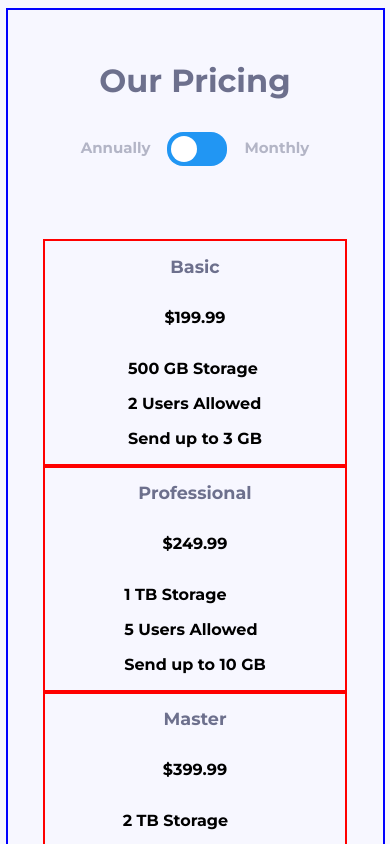
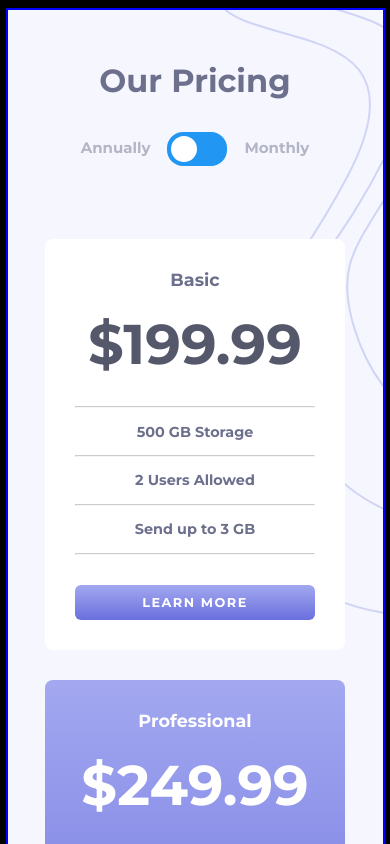
Before and after one commit to Meobot/pricing-component, a React (Vite) app: page / in a window 390 px wide. Shown: the top 844 px of the page. Built offline with nearby package versions, Linux system fonts and the light colour scheme.

Commit message:
mobile version done

```diff
--- a/src/components/Card.jsx
+++ b/src/components/Card.jsx
@@ -9,13 +9,18 @@ const Card = (props) => {
 	}
 
 	return (
-		<div className="Card">
+		<div className={"Card " + `Card-${props.id}`}>
 			<h2 className="Card-title">{props.title}</h2>
 			<p className="Card-price">{price}</p>
 			<div className="Card-details-container">
+				<hr/>
 				<p>{props.storage} Storage</p>
+				<hr/>
 				<p>{props.usersAllowed} Users Allowed</p>
+				<hr/>
 				<p>Send up to {props.dataLimit}</p>
+				<hr/>
+				<h3 className={"learn-more-h3 " + `Card-${props.id}-learn-more-h3`}>LEARN MORE</h3>
 			</div>
 		</div>
 	)
--- a/src/index.css
+++ b/src/index.css
@@ -1,8 +1,5 @@
 @import url('https://fonts.googleapis.com/css2?family=Montserrat:wght@700&display=swap');
-/* background-image: linear-gradient(
-	hsl(236, 72%, 79%),
-	hsl(237, 63%, 64%)
-	); */
+
 
 :root {
 	margin: 0;
@@ -13,7 +10,7 @@
 body {
 	display: flex;
 	justify-content: center;
-	background-color: #F7F7FF;
+	background-color: #000000;
 }
 
 .App {
@@ -22,6 +19,10 @@ body {
 	display: flex;
 	align-items: center;
 	flex-direction: column;
+	background-color: hsl(240, 78%, 98%);
+	background-image: url(/images/bg-top.svg);
+	background-position: 190px -50px;
+	background-repeat: no-repeat;
 }
 
 .Header-container {
@@ -104,18 +105,82 @@ body {
   }
 
 .Card {
-	border: 2px solid red;
 	width: 80%;
 	display: flex;
 	flex-direction: column;
 	align-items: center;
+	margin-bottom: 30px;
+	background-color: white;
+	border-radius: 8px;
 }
 
 .Card-title {
 	font-size: 1.1em;
 	color: hsl(233, 13%, 49%);
+	margin: 30px 0px 20px;
 }
 
 .Card-price {
+	color: #55586B;
+	font-size: 3.5em;
+	margin: 0px 0px 20px;
+}
 
+.Card-details-container {
+	width: 80%;
+	text-align: center;
 }
+
+.Card-details-container p {
+	color: hsl(233, 13%, 49%);
+	font-size: 0.9em;
+}
+
+.Card-details-container hr {
+	color: hsl(240, 78%, 98%);
+	opacity: 50%;
+}
+
+.learn-more-h3 {
+	background-image: linear-gradient(
+	hsl(236, 72%, 79%),
+	hsl(237, 63%, 64%)
+	);
+	font-size: 0.8em;
+	color: white;
+	letter-spacing: 1.5px;
+	padding: 10px;
+	margin: 30px 0px;
+	border-radius: 6px;
+}
+
+.Card-2 {
+	background-image: linear-gradient(
+	hsl(236, 72%, 79%),
+	hsl(237, 63%, 64%)
+	);
+}
+
+.Card-2 h2,
+.Card-2 p {
+	color: white;
+}
+
+.Card-2-learn-more-h3 {
+	background-image: none;
+	background-color: white;
+	color: hsl(236, 72%, 79%);
+}
+
+.learn-more-h3:hover {
+	background-image: none;
+	background-color: white;
+	color: hsl(236, 72%, 79%);
+	border: 1px solid hsl(236, 72%, 79%);
+	cursor: pointer;
+}
+
+.Card-2-learn-more-h3:hover {
+	background-color: hsl(237, 63%, 64%);
+	color: white;
+}
```
